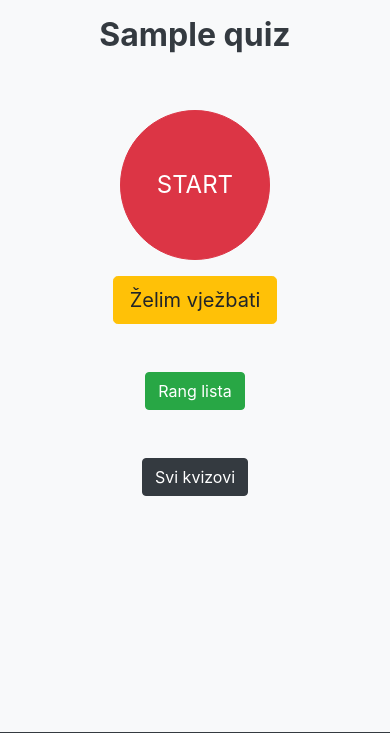
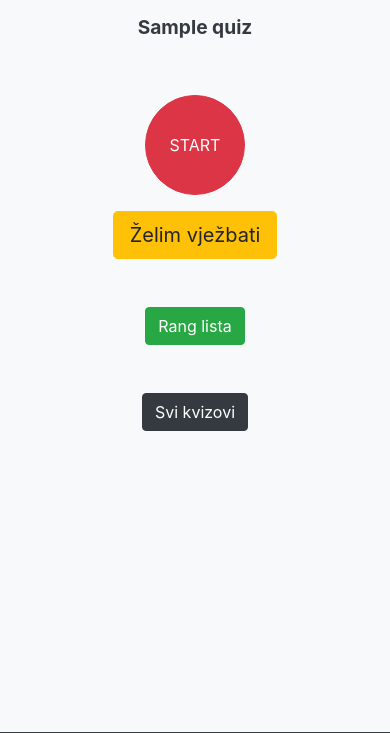
Before and after one commit to poropatm/quiz, a Flask app: page /quiz/1 in a window 390 px wide. Shown: the part 62-795 px from the top of the page. Run offline with Flask 3, Linux system fonts and the light colour scheme; a user stored in the database is signed in; tables that the repository leaves empty hold one stand-in row (values such as "Sample post"); grey boxes marked "Sample" are stand-in pictures; some libraries are stand-ins or nearby versions.

Commit message:
responzivnost i druge manje izmjene

```diff
--- a/config.py
+++ b/config.py
@@ -7,10 +7,7 @@ load_dotenv()
 STATIC_FOLDER = 'static'
 IMAGES_FOLDER = 'images'
 
-
 class Config:
     SECRET_KEY = os.environ.get('SECRET_KEY')
     SQLALCHEMY_DATABASE_URI = os.environ.get('SQLALCHEMY_DATABASE_URI')
     SQLALCHEMY_TRACK_MODIFICATIONS = False
-
-    UPLOAD_FOLDER = os.path.join(os.getcwd(), STATIC_FOLDER, IMAGES_FOLDER)
--- a/static/css/styles-quiz.css
+++ b/static/css/styles-quiz.css
@@ -5,7 +5,6 @@ body {
 .question-container {
     display: none;
     position: relative;
-
 }
 
 .quiz-card {
@@ -13,6 +12,10 @@ body {
     background-color: #ffffff;
     border: 2px solid #dc3545;
     border-radius: 10px;
+    min-height: 100px;
+    display: flex;
+    flex-direction: column;
+    justify-content: space-between;
 }
 
 .quiz-title {
@@ -30,6 +33,8 @@ body {
     font-weight: bold;
     color: #dc3545;
     margin-bottom: 20px;
+    max-width: 100%; /* Ensure it doesn’t overflow */
+    white-space: normal;
 }
 
 .list-group {
@@ -43,7 +48,7 @@ body {
     background-color: #dc3545;
     color: #ffffff;
     border: 1px solid #dc3545;
-    font-size: 1.2rem;
+    font-size: 1.2rem; /* Base font size */
 }
 
 .answer-button:hover {
@@ -56,15 +61,6 @@ body {
     margin-top: 20px;
 }
 
-.card-title {
-    display: block;
-    width: 70%;
-    margin: 0 auto 20px auto;
-    font-size: 1.5rem;
-    font-weight: bold;
-    color: #dc3545;
-}
-
 #startQuizBtn {
     width: 150px;
     height: 150px;
@@ -72,7 +68,6 @@ body {
     font-size: 1.5rem;
     background-color: #dc3545;
     border-color: #dc3545;
-
 }
 
 #startQuizBtn:hover {
@@ -85,4 +80,66 @@ body {
     font-weight: bold;
     text-shadow: 2px 2px 4px rgba(0, 0, 0, 0.7);
     transition: color 0.5s ease;
+    display: block;
 }
+
+/* Media queries for responsive design */
+@media (max-width: 768px) {
+    .quiz-card {
+        margin-top: 10px;
+    }
+
+    .quiz-title {
+        font-size: 1.5rem;
+    }
+
+    .card-title {
+        font-size: 1.2rem;
+        width: 100%;
+    }
+
+    .answer-button {
+        width: 90%;
+        font-size: 1rem;
+    }
+
+    #startQuizBtn {
+        width: 120px;
+        height: 120px;
+        font-size: 1.2rem;
+    }
+
+    #timerDisplay {
+        font-size: 1.5em;
+    }
+}
+
+@media (max-width: 576px) {
+    .quiz-card {
+        margin-top: 10px;
+    }
+
+    .quiz-title {
+        font-size: 1.2rem;
+    }
+
+    .card-title {
+        font-size: 1rem;
+        width: 100%;
+    }
+
+    .answer-button {
+        width: 90%;
+        font-size: 0.9rem;
+    }
+
+    #startQuizBtn {
+        width: 100px;
+        height: 100px;
+        font-size: 1rem;
+    }
+
+    #timerDisplay {
+        font-size: 1.2em;
+    }
+}
--- a/templates/quiz1.html
+++ b/templates/quiz1.html
@@ -10,7 +10,7 @@
     <link rel="stylesheet" href="https://cdnjs.cloudflare.com/ajax/libs/font-awesome/5.15.1/css/all.min.css"  />
 
     <style>
-        .question-container, #timerDisplay {
+        .question-container {
             display: none;
         }
 
@@ -23,7 +23,7 @@
 
 {% include 'navbar.html' %}
 
-<div class="container mt-3 col-8">
+<div class="container mt-3 col-lg-6 col-md-8 col-11">
     <h1 class="quiz-title text-dark">{{ quiz_name }}</h1>
 
     {% if score is none %}
@@ -114,6 +114,37 @@
 
         const timerDisplay = document.getElementById('timerDisplay');
 
+        // Base font sizes for different screen widths
+        const fontSizeConfig = {
+            large: {
+                maxFontSize: 1.5,
+                minFontSize: 1,
+                maxLength: 100
+            },
+            medium: {
+                maxFontSize: 1.2,
+                minFontSize: 0.9,
+                maxLength: 80
+            },
+            small: {
+                maxFontSize: 1,
+                minFontSize: 0.8,
+                maxLength: 60
+            }
+        };
+
+        // Get font size configuration based on screen width
+        function getFontSizeConfig() {
+            if (window.innerWidth <= 576) {
+                return fontSizeConfig.small;
+            } else if (window.innerWidth <= 768) {
+                return fontSizeConfig.medium;
+            } else {
+                return fontSizeConfig.large;
+            }
+        }
+
+
         // prikaz pitanja
         function showQuestion() {
             // Ako se kliknulo na start pokreni timer
@@ -122,6 +153,7 @@
             }
 
             if (currentQuestion < questionContainers.length) {
+                adjustFontSize(questionContainers[currentQuestion]);
                 questionContainers[currentQuestion].style.display = 'block';
                 timerDisplay.style.display = 'block';
             }
@@ -208,6 +240,35 @@
             return `${remainingSeconds.toFixed(1)}`;
         }
 
+        // Adjust font size based on text length
+        function adjustFontSize(container) {
+            const config = getFontSizeConfig();
+            const questionText = container.querySelector('.card-title');
+            const answerButtons = container.querySelectorAll('.answer-button');
+
+            // Adjust question font size
+            adjustTextFontSize(questionText, config);
+
+            // Adjust each answer button font size
+            answerButtons.forEach(button => {
+                adjustTextFontSize(button, config);
+            });
+        }
+
+        // Adjust text font size based on its length
+        function adjustTextFontSize(element, config) {
+            let fontSize = config.maxFontSize;
+
+            if (element.textContent.length > config.maxLength) {
+                fontSize = config.maxFontSize - ((element.textContent.length - config.maxLength) / 50);
+                if (fontSize < config.minFontSize) {
+                    fontSize = config.minFontSize;
+                }
+            }
+
+            element.style.fontSize = `${fontSize}rem`;
+        }
+
         document.querySelectorAll('.answer-button').forEach(function (button) {
             button.addEventListener('click', function () {
                 // Spremi kliknuti odgovor korisnika
@@ -236,6 +297,11 @@
             });
         });
     });
-    </script>
+
+
+
+
+
+</script>
 </body>
 </html>
--- a/templates/welcome.html
+++ b/templates/welcome.html
@@ -13,9 +13,9 @@
 <body>
 {% include 'navbar.html' %}
 
-<div class="container-welcome text-center">
-    <h1 class="welcome-text text-dark">Želiš li biti vatrogasac, <span style="color: #dc3545;">{{ current_user.first_name|capitalize }}</span>?</h1>
-    <div class="quiz-links mt-4 mx-auto">
+<div class="container container-welcome text-center col-lg-6 col-md-8 col-11">
+    <h3 class="welcome-text text-dark">Želiš li biti vatrogasac, <span style="color: #dc3545;">{{ current_user.first_name|capitalize }}</span>?</h3>
+    <div class="quiz-links mt-3 mx-auto">
         {% for quiz in quizzes %}
             <a href="{{ url_for('views.quiz', quiz_id=quiz.id) }}" class="quiz-block">
                 <div class="quiz-link">{{ quiz.quiz_name }}</div>
--- a/views.py
+++ b/views.py
@@ -355,7 +355,8 @@ def edit_question(quiz_id, question_id):
                 if image_file:
                     # Ako već postoji slika povezana s pitanjem, brisanje te slike
                     if question.image:
-                        existing_image_path = os.path.join('static', 'images', question.image.file_path)
+                        existing_image_path = os.path.normpath(os.path.join('static', question.image.file_path))
+
                         if os.path.exists(existing_image_path):
                             os.remove(existing_image_path)
 
@@ -420,7 +421,8 @@ def delete_image(question_id):
         # Provjera ima li pitanje povezanu sliku
         if question.image and db.session.query(Image).get(question.image.id):
             # Brisanje slike
-            image_path = os.path.join(current_app.config['UPLOAD_FOLDER'], question.image.file_path)
+            image_path = os.path.normpath(os.path.join('static', question.image.file_path))
+
             if os.path.exists(image_path):
                 os.remove(image_path)
 
```
Also changed, not shown: static/css/styles-welcome.css (+28 -7 lines).
